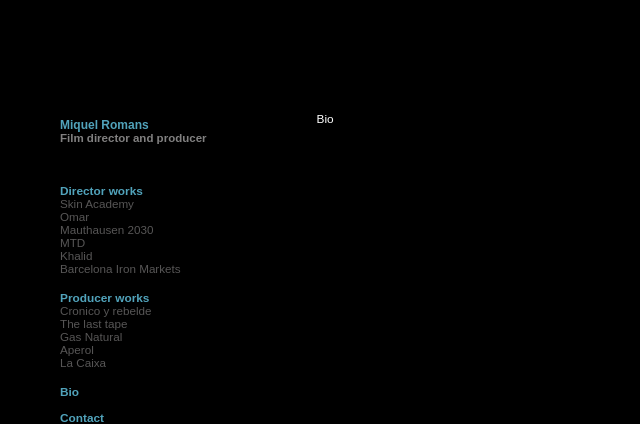
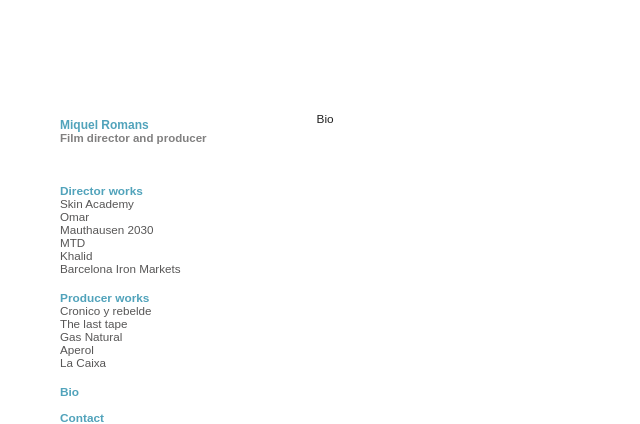
Before and after one commit to Guillemduno/miki, a PHP site: page /bio.html in a window 1280 px wide. Shown: the top 424 px of the page, without its empty margins (0-640 px from the left). Run offline with PHP 8.4, Linux system fonts and the light colour scheme.

Commit message:
background color to white

```diff
--- a/css/styles.css
+++ b/css/styles.css
@@ -1,7 +1,7 @@
 
 body{
-    background-color: black;
-    color: white;
+    background-color: white;
+    color: rgb(33,33,33);
     font-family: Arial, Helvetica, sans-serif;
     font-size: 100%;
     margin: 0;
```
